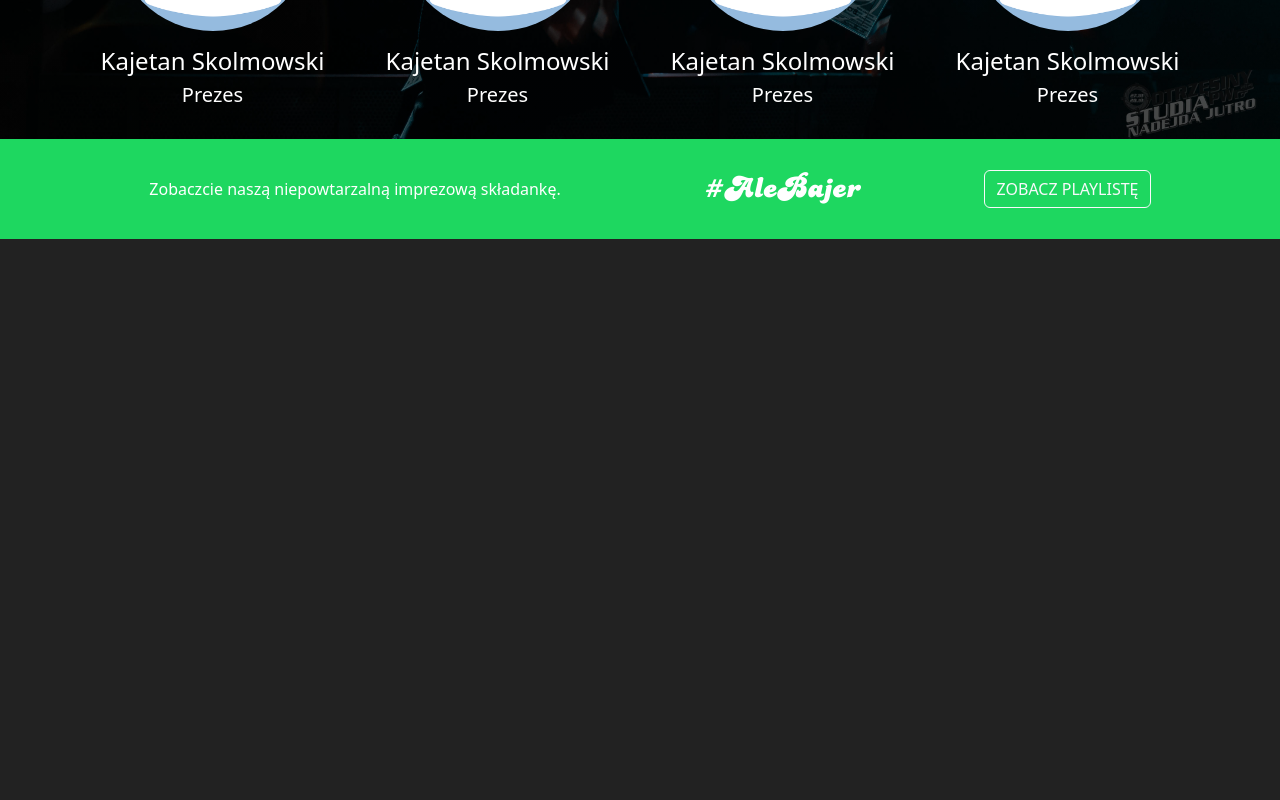
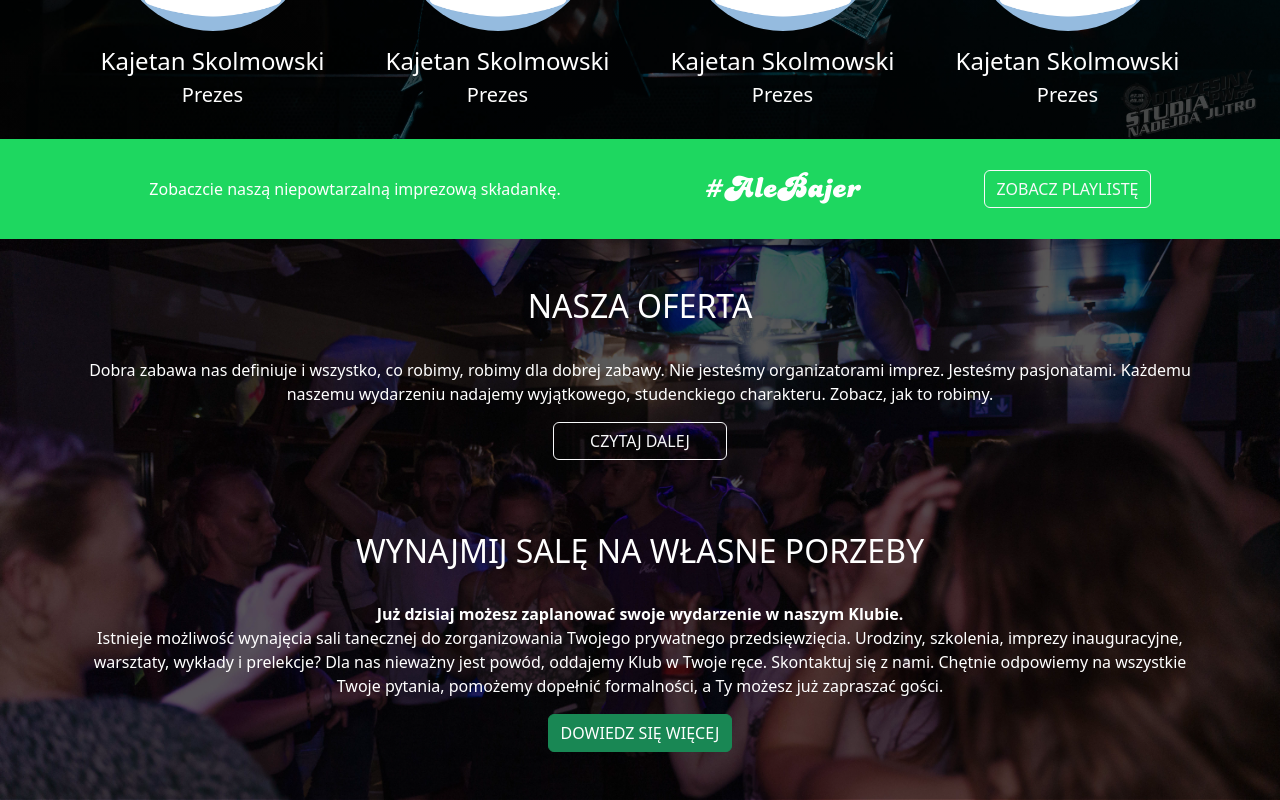
Before and after one commit to StaszekM/bajer-strona, a React (Create React App) app: page / in a window 1280 px wide. Shown: the part 1819-2619 px from the top of the page. Before the commit the page ends 2058 px from the top, so only its background shows below. Built offline with nearby package versions, Linux system fonts and the light colour scheme.

Commit message:
Add our offer banner

```diff
--- /dev/null
+++ b/src/components/ourOfferBanner/index.tsx
@@ -0,0 +1,56 @@
+import { Button, Col, Container, Row } from "react-bootstrap";
+import { Link } from "react-router-dom";
+import "../../globalStyles.css";
+import "./styles.css";
+
+export function OurOfferBanner() {
+  return (
+    <div className="our-offer-banner">
+      <Container className="py-5">
+        <Row>
+          <Col md={12} className=" text-center">
+            <h2 className="text-uppercase pb-4">nasza oferta</h2>
+            <div className="mr-1 text-center ">
+              <p>
+                Dobra zabawa nas definiuje i wszystko, co robimy, robimy dla
+                dobrej zabawy. Nie jesteśmy organizatorami imprez. Jesteśmy
+                pasjonatami. Każdemu naszemu wydarzeniu nadajemy wyjątkowego,
+                studenckiego charakteru. Zobacz, jak to robimy.
+              </p>
+            </div>
+            <Button variant="outline-light">
+              <Link to="/offer" className=" text-uppercase center-block m-4">
+                Czytaj dalej
+              </Link>
+            </Button>
+          </Col>
+        </Row>
+        <Row>
+          <Col md={12} className=" text-center mt-5">
+            <h2 className="text-uppercase pb-4 pt-4">
+              Wynajmij salę na własne porzeby
+            </h2>
+            <p className="mb-0">
+              <span className="fw-bold">
+                Już dzisiaj możesz zaplanować swoje wydarzenie w naszym Klubie.
+              </span>
+            </p>
+            <p>
+              Istnieje możliwość wynajęcia sali tanecznej do zorganizowania
+              Twojego prywatnego przedsięwzięcia. Urodziny, szkolenia, imprezy
+              inauguracyjne, warsztaty, wykłady i prelekcje? Dla nas nieważny
+              jest powód, oddajemy Klub w Twoje ręce. Skontaktuj się z nami.
+              Chętnie odpowiemy na wszystkie Twoje pytania, pomożemy dopełnić
+              formalności, a Ty możesz już zapraszać gości.
+            </p>
+            <Button variant="success">
+              <Link to="/offer" className=" text-uppercase mt-5 mb-4">
+                dowiedz się więcej
+              </Link>
+            </Button>
+          </Col>
+        </Row>
+      </Container>
+    </div>
+  );
+}
--- /dev/null
+++ b/src/components/ourOfferBanner/styles.css
@@ -0,0 +1,6 @@
+.our-offer-banner {
+  background-image: linear-gradient(rgba(0, 0, 0, 0.65), rgba(0, 0, 0, 0.65)),
+    url("/src/assets/pizama_party_2022.jpg");
+  background-size: cover;
+  background-position: center;
+}
--- a/src/views/mainPage.tsx
+++ b/src/views/mainPage.tsx
@@ -1,5 +1,6 @@
 import { AboutUsBanner } from "../components/aboutUsBanner";
 import { ManagementPhotoGalleryBanner } from "../components/managementPhotoGalleryBanner";
+import { OurOfferBanner } from "../components/ourOfferBanner";
 import { SpotifyPlaylistBanner } from "../components/spotifyPlaylistBanner";
 import { WelcomeBanner } from "../components/welcomeBanner";
 
@@ -20,6 +21,7 @@ export function MainPage() {
       <AboutUsBanner />
       <ManagementPhotoGalleryBanner {...managementMembers} />
       <SpotifyPlaylistBanner />
+      <OurOfferBanner />
     </>
   );
 }
```
Also changed, not shown: src/assets/pizama_party_2022.jpg (added).
